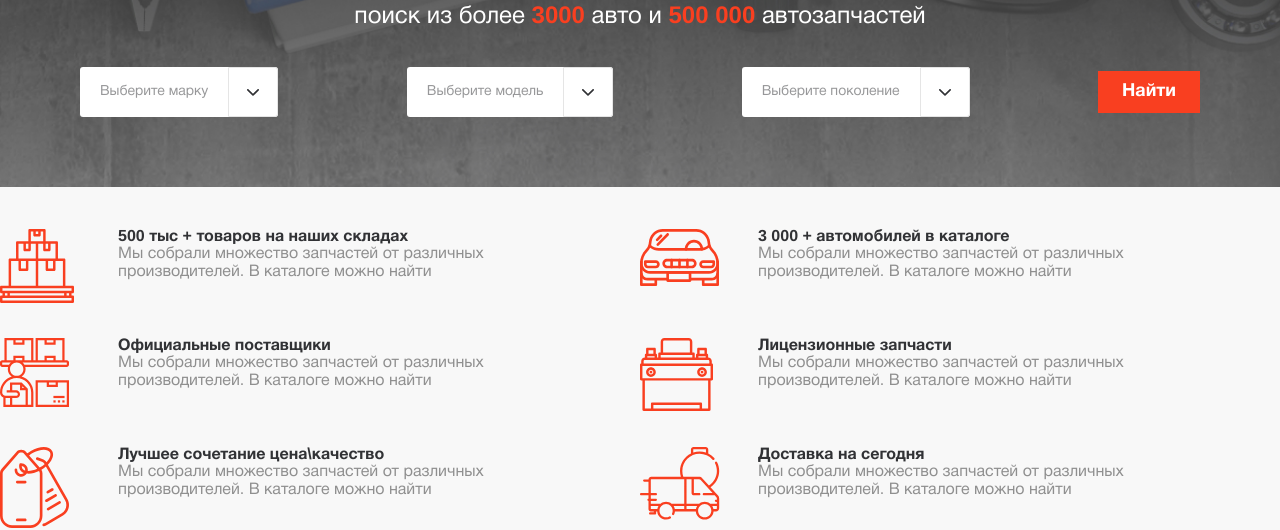
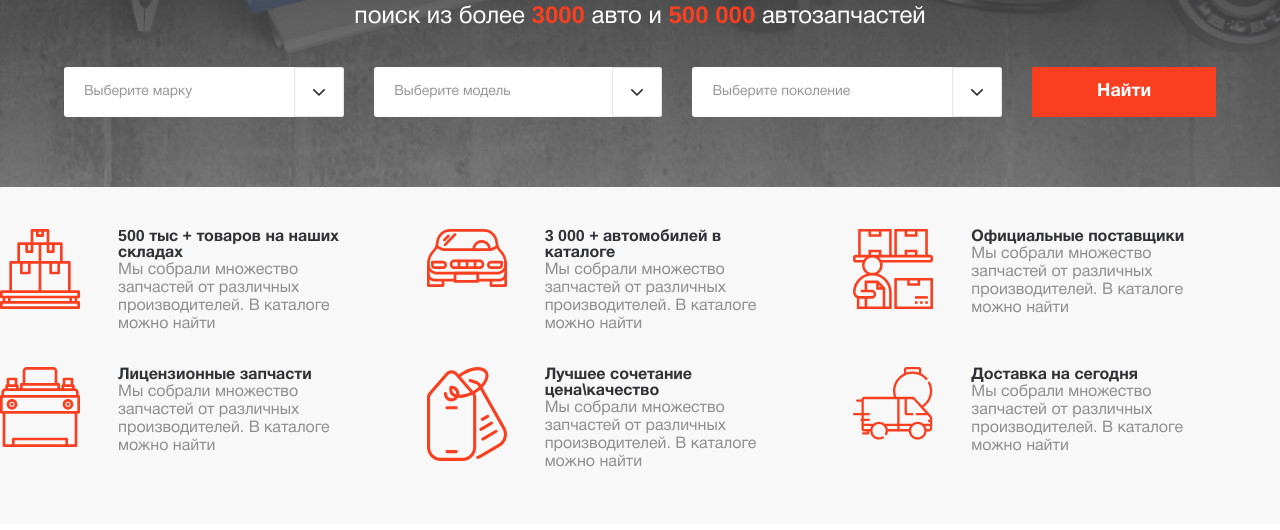
Before and after one commit to KorolPaul/av-parts, a website: page index.html in a window 1280 px wide. Shown: the part 270-800 px from the top of the page. Drawn offline with Linux system fonts and the light colour scheme.

Commit message:
tablet main page

```diff
--- a/index.html
+++ b/index.html
@@ -41,7 +41,7 @@
                         <a href="tel:+375 29 777-77-77" class="header_info-value">+375 29 777-77-77</a>
                     </div>
                 </div>
-                <div class="header_column">
+                <div class="header_column header_column__tablet">
                     <div class="account">
                         <a href="#" class="account_icon">
 
@@ -167,7 +167,7 @@
                         </select>
                     </div>
                     <div class="quick-search_filters-item">
-                        <input type="submit" value="Найти">
+                        <input type="submit" value="Найти" class="quick-search_submit">
                     </div>
                 </form>
             </div>
@@ -617,6 +617,7 @@
                         <div class="parts-list_item">
                             <img class="parts-list_item-icon" src="src/img/categories/suspetion.svg" alt="">
                             <a href="#" class="parts-list_item-title">Подвеска</a>
+                            <div class="parts-list_item-list">
                                 <a href="#" class="parts-list_item-link">
                                     <span class="parts-list_item-value">Ступичный подшипник <span class="parts-list_item-count">1488</span></span>
                                 </a>
@@ -651,10 +652,12 @@
                                     <span class="parts-list_item-value">Шаровые опоры  <span class="parts-list_item-count">1488</span></span>
                                 </a>
                             </div>
+                        </div>
 
                         <div class="parts-list_item">
                             <img class="parts-list_item-icon" src="src/img/categories/battery.svg" alt="">
                             <a href="#" class="parts-list_item-title">Электрика</a>
+                            <div class="parts-list_item-list">
                                 <a href="#" class="parts-list_item-link">
                                     <span class="parts-list_item-value">Катушка зажигания <span class="parts-list_item-count">1488</span></span>
                                 </a>
@@ -675,11 +678,13 @@
                                 </a>
                             </div>
                         </div>
+                    </div>
 
                     <div class="parts-list_column">
                         <div class="parts-list_item">
                             <img class="parts-list_item-icon" src="src/img/categories/belt-drive.svg" alt="">
                             <a href="#" class="parts-list_item-title">Ременной привод</a>
+                            <div class="parts-list_item-list">
                                 <a href="#" class="parts-list_item-link">
                                     <span class="parts-list_item-value">Цепь ГРМ <span class="parts-list_item-count">1488</span></span>
                                 </a>
@@ -711,10 +716,12 @@
                                     <span class="parts-list_item-value">Натяжной ролик генератора <span class="parts-list_item-count">1488</span></span>
                                 </a>
                             </div>
+                        </div>
 
                         <div class="parts-list_item">
                             <img class="parts-list_item-icon" src="src/img/categories/filter.svg" alt="">
                             <a href="#" class="parts-list_item-title">Фильтры</a>
+                            <div class="parts-list_item-list">
                                 <a href="#" class="parts-list_item-link">
                                     <span class="parts-list_item-value">Воздушный фильтр  <span class="parts-list_item-count">1488</span></span>
                                 </a>
@@ -732,11 +739,13 @@
                                 </a>
                             </div>
                         </div>
+                    </div>
 
                     <div class="parts-list_column">
                         <div class="parts-list_item">
                             <img class="parts-list_item-icon" src="src/img/categories/transmission.svg" alt="">
                             <a href="#" class="parts-list_item-title">Трансмиссия</a>
+                            <div class="parts-list_item-list">
                                 <a href="#" class="parts-list_item-link">
                                     <span class="parts-list_item-value">ШРУС  <span class="parts-list_item-count">1488</span></span>
                                 </a>
@@ -772,10 +781,12 @@
                                     <span class="parts-list_item-value">Колесные болты <span class="parts-list_item-count">1488</span></span>
                                 </a>
                             </div>
+                        </div>
 
                         <div class="parts-list_item">
                             <img class="parts-list_item-icon" src="src/img/categories/pumps.svg" alt="">
                             <a href="#" class="parts-list_item-title">Насосы и помпы</a>
+                            <div class="parts-list_item-list">
                                 <a href="#" class="parts-list_item-link">
                                     <span class="parts-list_item-value">Насосы омывателя  <span class="parts-list_item-count">1488</span></span>
                                 </a>
@@ -784,7 +795,6 @@
                                 </a>
                                 <a href="#" class="parts-list_item-link">
                                     <span class="parts-list_item-value">Водяной насос - помпа <span class="parts-list_item-count">1488</span></span>
-
                                 </a>
                                 <a href="#" class="parts-list_item-link">
                                     <span class="parts-list_item-value">Топливные насосы   <span class="parts-list_item-count">1488</span></span>
@@ -792,6 +802,7 @@
                                 <a href="#" class="parts-list_item-link">
                                     <span class="parts-list_item-value">Топливные насосы  <span class="parts-list_item-count">1488</span></span>
                                 </a>
+                            </div>
                         </div>
                     </div>
                 </div>
--- a/src/css/scss/_mixins.scss
+++ b/src/css/scss/_mixins.scss
@@ -9,10 +9,10 @@
     white-space: nowrap;
 }
 @mixin tablet() {
-    @media all and (min-width: 769px) { @content; }
+    @media all and (min-width: 768px) { @content; }
 }
 @mixin desktop() {
-    @media all and (min-width: 1367px) { @content; }
+    @media all and (min-width: 1024px) { @content; }
 }
 @mixin media($resolution) {
     @media all and (min-width: $resolution) { @content; }
--- a/src/css/scss/layout/_grey-section.scss
+++ b/src/css/scss/layout/_grey-section.scss
@@ -3,5 +3,11 @@
 
     &_holder {
         @include layout;
+        @include tablet {
+            padding: 0 40px;
+        }
+        @include desktop {
+            padding: 0;
+        }
     }
 }
--- a/src/css/scss/layout/_header.scss
+++ b/src/css/scss/layout/_header.scss
@@ -21,14 +21,18 @@
         @include tablet {
             font-size: 35px;
             line-height: 35px;
+            margin: 0 18px;
+        }
+        @include desktop {
+            margin: 0;
         }
     }
     &_column {
         display: none;
-        @include tablet {
+        padding: 0 16px;
+        border-left: 1px solid $cGrey;
+        @include desktop {
             display: block;
-            padding: 0 16px;
-            border-left: 1px solid $cGrey;
         }
 
         &:first-of-type {
@@ -37,6 +41,11 @@
 
         &__mobile {
             display: block;
+        }
+        &__tablet {
+            @include tablet {
+                display: block;
+            }
         }
     }
     &_info {
--- a/src/css/scss/layout/_main-menu.scss
+++ b/src/css/scss/layout/_main-menu.scss
@@ -1,6 +1,6 @@
 .main-menu {
     display: none;
-    @include tablet {
+    @include desktop {
         display: flex;
         align-items: stretch;
         margin: 0 0 0 35px;
--- a/src/css/scss/layout/_menu-toggle.scss
+++ b/src/css/scss/layout/_menu-toggle.scss
@@ -3,7 +3,7 @@
     height: 42px;
     width: 41px;
     margin: 0 0 0 18px;
-    @include tablet {
+    @include desktop {
         display: none;
     }
 }
--- a/src/css/scss/layout/_menu.scss
+++ b/src/css/scss/layout/_menu.scss
@@ -1,7 +1,7 @@
 .menu {
     position: relative;
     width: 100%;
-    @include tablet {
+    @include desktop {
         width: auto;
     }
 
@@ -12,7 +12,7 @@
         padding: 0 50px 0 24px;
         text-align: left;
         width: 100%;
-        @include tablet {
+        @include desktop {
             width: 350px;
         }
     }
--- a/src/css/scss/other/_advantages.scss
+++ b/src/css/scss/other/_advantages.scss
@@ -3,9 +3,12 @@
     @include tablet {
         display: grid;
         grid-template-columns: 1fr 1fr;
-        grid-template-rows: 1fr 1fr 1fr;
+        grid-template-rows: 1fr 1fr;
         padding-left: 0;
         padding-right: 0;
+    }
+    @include desktop {
+        grid-template-columns: 1fr 1fr 1fr;
     }
 
 
@@ -13,12 +16,24 @@
         display: flex;
         margin: 0 0 28px;
         @include tablet {
+            max-width: 90%;
+        }
+        @include desktop {
             max-width: 80%;
         }
     }
     &_item-icon-wrapper {
-        width: 118px;
+        width: 80px;
         flex-shrink: 0;
+        @include desktop {
+            width: 118px;
+        }
+    }
+    &_item-icon {
+        width: 60px;
+        @include desktop {
+            width: 80px;
+        }
     }
     &_item-title {
         font-weight: bold;
--- a/src/css/scss/other/_car-brands.scss
+++ b/src/css/scss/other/_car-brands.scss
@@ -14,6 +14,9 @@
     }
     &_columns {
         @include tablet {
+            columns: 3;
+        }
+        @include desktop {
             columns: 6;
         }
     }
--- a/src/css/scss/other/_cart.scss
+++ b/src/css/scss/other/_cart.scss
@@ -11,7 +11,7 @@
     }
     &_text {
         display: none;
-        @include tablet {
+        @include desktop {
             display: block;
         }
     }
--- a/src/css/scss/other/_features.scss
+++ b/src/css/scss/other/_features.scss
@@ -3,7 +3,7 @@
     display: flex;
     flex-wrap: wrap;
     gap: 30px;
-    @include tablet {
+    @include desktop {
         gap: 38px;
         flex-wrap: nowrap;
         padding: 24px 0;
--- a/src/css/scss/other/_parts-list.scss
+++ b/src/css/scss/other/_parts-list.scss
@@ -2,8 +2,10 @@
     background: #fff;
     padding: 40px 20px 26px;
     @include tablet {
+        padding: 40px 38px 26px;
+    }
+    @include desktop {
         padding: 40px 52px 26px;
-        margin: 0 -52px 0;
     }
 
     &_holder {
@@ -19,28 +21,35 @@
         text-align: center;
     }
     &_columns {
-        @include tablet {
+        @include desktop {
             display: flex;
         }
     }
     &_column {
-        @include tablet {
-            width: 50%;
-        }
         @include desktop {
             width: 33.3%;
         }
     }
 
     &_item {
-        margin: 0 0 24px;
-        padding: 0 0 0 80px;
+        padding: 0 0 0 38px;
         position: relative;
+        border-bottom: 1px solid $bg_color;
+        @include desktop {
+            margin: 0 0 24px;
+            padding-left: 80px;
+            border: none;
+        }
     }
     &_item-icon {
         position: absolute;
         left: 0;
-        top: 0;
+        top: 14px;
+        width: 28px;
+        @include desktop {
+            width: 46px;
+            top: 0;
+        }
     }
     &_item-title {
         display: block;
@@ -48,10 +57,37 @@
         font-weight: bold;
         font-size: 18px;
         line-height: 28px;
+        padding: 14px 0;
         color: $color;
+        background: url(#{$img}/chevron-down.svg) no-repeat center right / 15px 9px;
+        @include desktop {
+            background: transparent;
+            padding: 0;
+        }
 
         &:hover {
             color: $cRed;
+        }
+
+        .parts-list_item.active & {
+            border: none;
+            background-image: url(#{$img}/chevron-up.svg);
+        }
+    }
+    &_item-list {
+        display: none;
+        padding: 0 0 14px;
+        @include desktop {
+            display: block;
+            padding: 0;
+        }
+
+        .parts-list_item.active & {
+            display: flex;
+            flex-wrap: wrap;
+            @include desktop {
+                display: block;
+            }
         }
     }
     &_item-link {
@@ -59,6 +95,12 @@
         font-size: 18px;
         line-height: 35px;
         color: $color;
+        @include tablet {
+            width: 50%;
+        }
+        @include desktop {
+            width: 100%;
+        }
 
         &:hover {
             color: $cRed;
--- a/src/css/scss/other/_quick-search.scss
+++ b/src/css/scss/other/_quick-search.scss
@@ -26,9 +26,25 @@
             display: flex;
             align-items: center;
             justify-content: space-between;
+            flex-wrap: wrap;
+            gap: 30px;
+        }
+        @include desktop {
+            flex-wrap: nowrap;
         }
     }
     &_filters-item {
-        margin: 0 16px;
+        flex-grow: 1;
+        margin: 0 0 16px;
+        @include tablet {
+            width: calc(50% - 30px);
+        }
+        @include desktop {
+            margin: 0;
+            width: auto;
+        }
+    }
+    &_submit[type] {
+        height: 50px;
     }
 }
--- a/src/css/scss/other/_search.scss
+++ b/src/css/scss/other/_search.scss
@@ -9,14 +9,23 @@
         height: 45px;
         line-height: 45px;
         flex-grow: 1;
-        width: 370px;
+        width: 260px;
+        @include desktop {
+            width: 370px;
+        }
     }
     &_button[type] {
         height: 45px;
         line-height: 45px;
-        background: $color url(#{$img}/search.svg) no-repeat center right 12px / 17px 17px;
+        background: $color url(#{$img}/search.svg) no-repeat center center / 17px 17px;
         text-align: left;
         padding: 0 10px;
-        width: 116px;
+        width: 45px;
+        font-size: 0;
+        @include desktop {
+            background-position: center right 12px;
+            font-size: 18px;
+            width: 116px;
+        }
     }
 }
--- a/src/js/main.js
+++ b/src/js/main.js
@@ -18,7 +18,7 @@ if (menuToggleElement) {
     menuToggleElement.addEventListener('click', function(e) {
         e.preventDefault();
         menuElement.classList.toggle('active');
-    })
+    });
 }
 
 /* footer menu */
@@ -28,4 +28,13 @@ footerTitles.forEach(el => el.addEventListener('click', function(e) {
 }))
 
 /* SELECT CUSTOMIZATION */
-document.querySelectorAll('select').forEach(el => { new Choices(el, { searchEnabled: true, })})
+document.querySelectorAll('select').forEach(el => { new Choices(el, { searchEnabled: true, })});
+
+/* parts list dropdown */
+const partsListCategories = document.querySelectorAll('.parts-list_item-title');
+if (partsListCategories.length) {
+    partsListCategories.forEach(el => { el.addEventListener('click', function(e) {
+        e.preventDefault();
+        e.target.parentElement.classList.toggle('active');
+    }) })
+}
```
Also changed, not shown: src/img/chevron-up.svg (added), style.css. Lines whose indentation alone changed are shown as unchanged.
